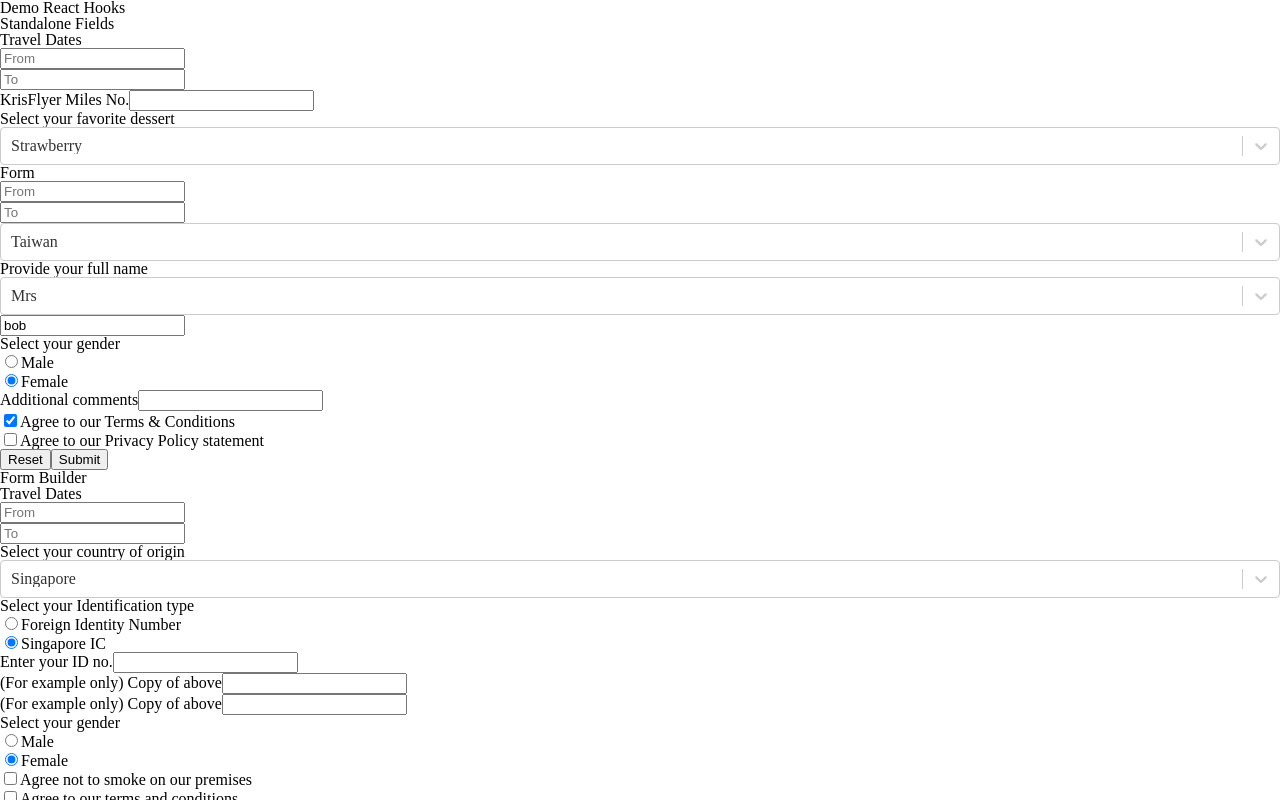
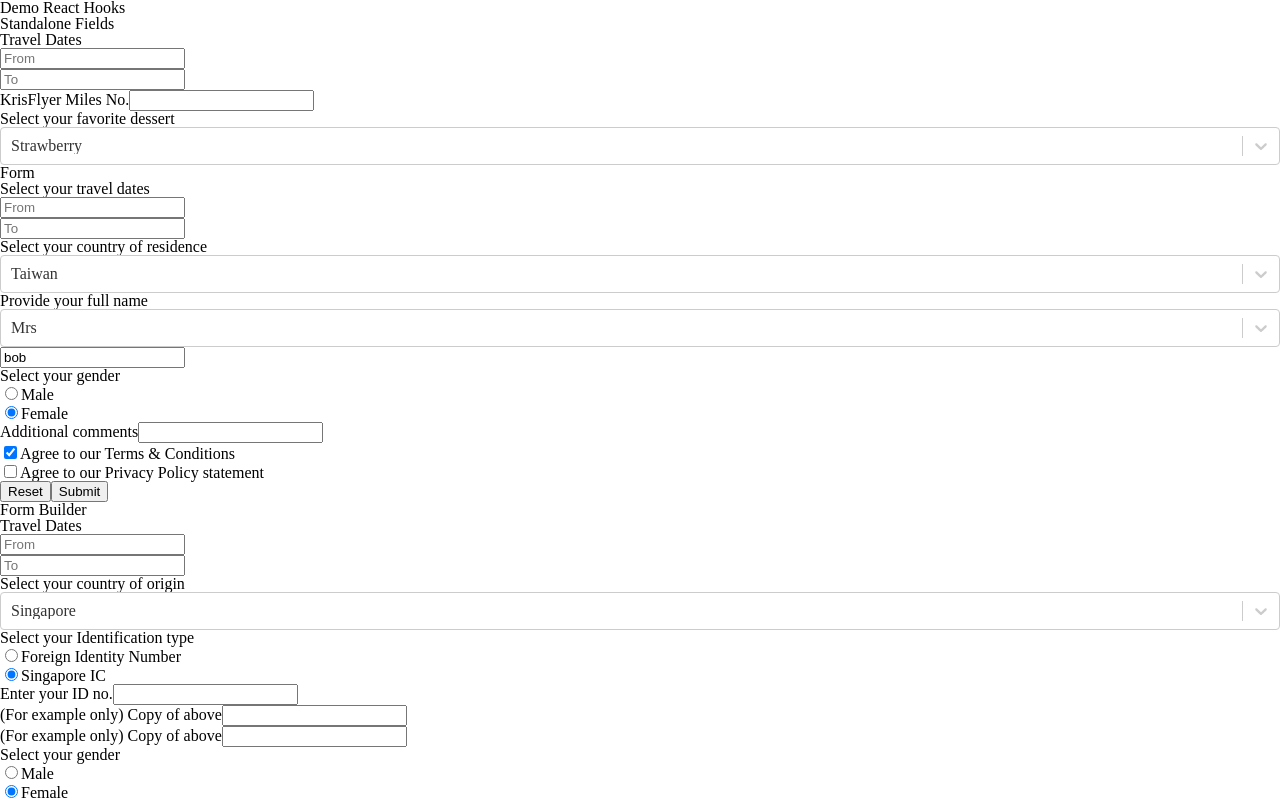
Before and after one commit to Antonrostov/hookmaster, a Next.js app: page / in a window 1280 px wide. Shown: the top 800 px of the page. Built offline with nearby package versions, Linux system fonts and the light colour scheme.

Commit message:
Add labels to form example

```diff
--- a/components/Demo/index.jsx
+++ b/components/Demo/index.jsx
@@ -53,8 +53,12 @@ export default function Demo() {
               console.log("Form submit errors", errors);
             }}
           >
-            <FormDateRange name="travel_date" />
+            <FormDateRange
+              label="Select your travel dates"
+              name="travel_date"
+            />
             <FormSelect
+              label="Select your country of residence"
               name="country"
               options={[
                 { value: "sg", label: "Singapore" },
```
